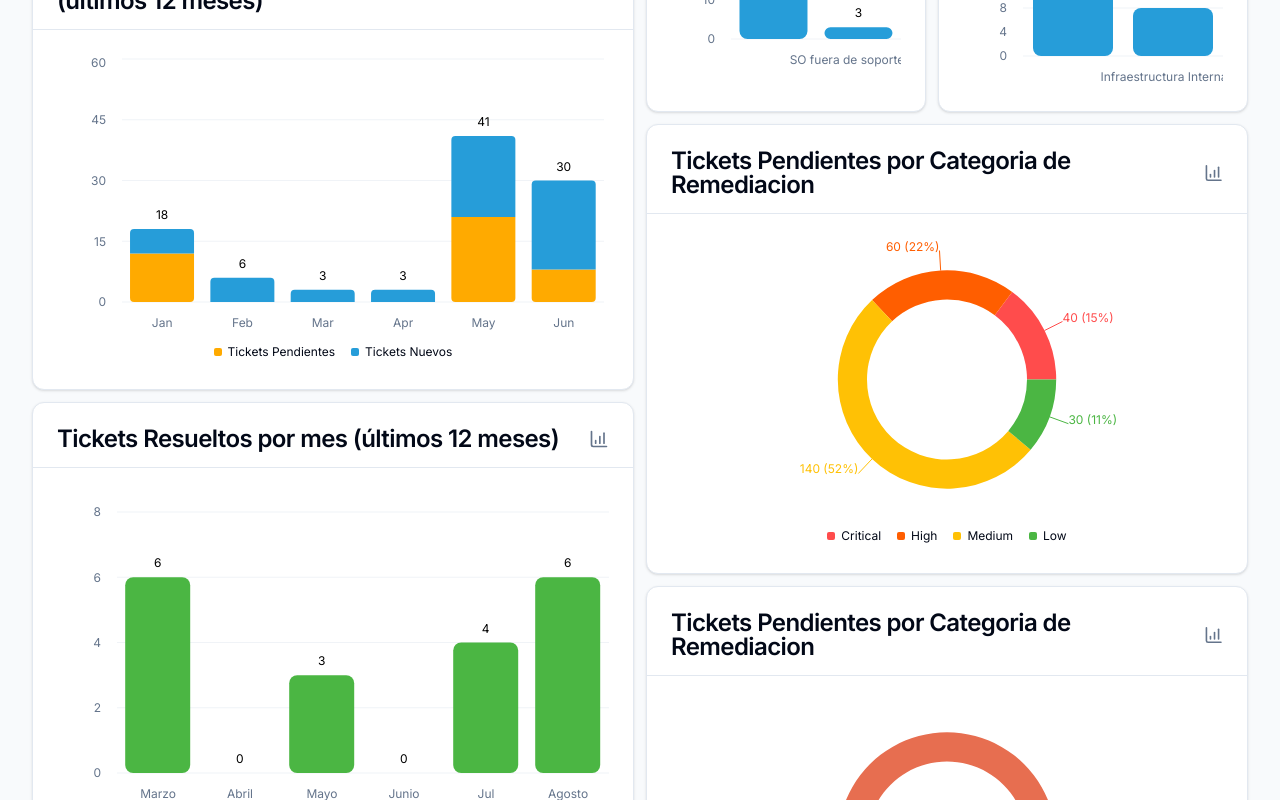
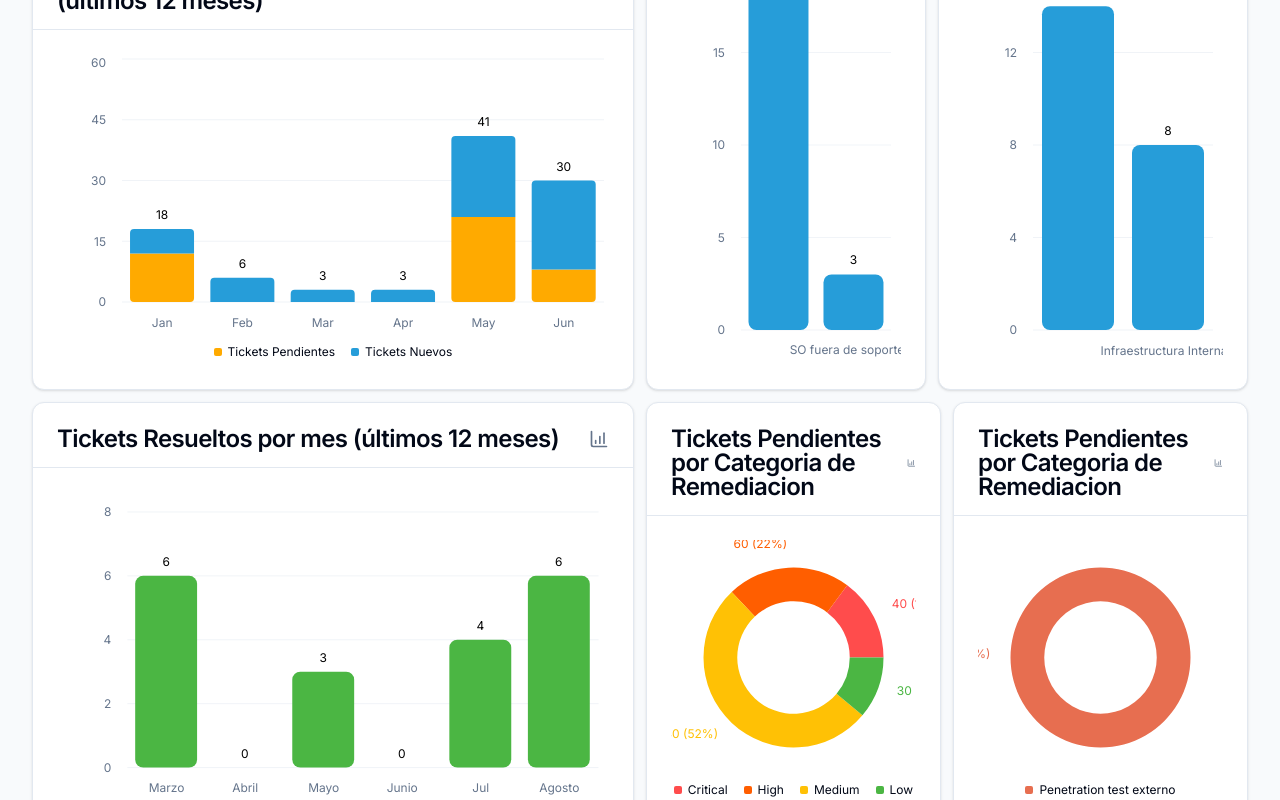
Before and after one commit to redBaron23/sentry, a Next.js app: page / in a window 1280 px wide. Shown: the part 900-1700 px from the top of the page. Built offline with nearby package versions, Linux system fonts and the light colour scheme.

Commit message:
add donut chart

```diff
--- a/src/app/page.tsx
+++ b/src/app/page.tsx
@@ -176,7 +176,7 @@ export default function Home() {
           </div>
         </ChartCard>
       </div>
-      <div className="grid grid-cols-1 md:grid-cols-2 gap-3">
+      <div className="grid grid-cols-1 md:grid-cols-2 gap-3 pb-3">
         <div className="flex flex-col gap-3">
           <div className="grid grid-cols-3 gap-3">
             <TicketCountCard title="Tickets Creados" count={8} />
@@ -189,15 +189,9 @@ export default function Home() {
           >
             <StackedBarChart data={last12MonthTicketsChartData} />
           </ChartCard>
-          <ChartCard
-            title="Tickets Resueltos por mes (últimos 12 meses)"
-            cols={1}
-          >
-            <BarChart data={ticketsChartData} />
-          </ChartCard>
         </div>
         <div className="flex flex-col gap-3">
-          <div className="flex grid-cols-2 gap-3">
+          <div className="flex gap-3 h-full">
             <ChartCard
               title="Tickets Pendientes por Categoria de Remediacion"
               cols={1}
@@ -211,6 +205,16 @@ export default function Home() {
               <BarChart data={ticketsPendingRemediationChartData} />
             </ChartCard>
           </div>
+        </div>
+      </div>
+      <div className="grid grid-cols-1 md:grid-cols-2 gap-3">
+        <ChartCard
+          title="Tickets Resueltos por mes (últimos 12 meses)"
+          cols={1}
+        >
+          <BarChart data={ticketsChartData} />
+        </ChartCard>
+        <div className="flex gap-3">
           <ChartCard
             title="Tickets Pendientes por Categoria de Remediacion"
             cols={1}
--- a/src/components/atoms/charts/bar-chart.tsx
+++ b/src/components/atoms/charts/bar-chart.tsx
@@ -43,13 +43,14 @@ export function BarChart({ title, data, showYAxis = true }: Props) {
   );
 
   return (
-    <div className="flex flex-col gap-3 text-center">
-      {title && <h6>{title}</h6>}
-      <ChartContainer config={config}>
+    <div className="flex flex-col h-full">
+      {title && <h6 className="text-center mb-2">{title}</h6>}
+      <div className="flex-grow">
+        <ChartContainer config={config} className="h-full w-full">
           <RechartBarChart
             accessibilityLayer
-          margin={{ top: 20 }}
             data={chartData}
+            margin={{ top: 20, right: 10, left: 10, bottom: 5 }}
           >
             <CartesianGrid vertical={false} />
             <XAxis
@@ -70,8 +71,7 @@ export function BarChart({ title, data, showYAxis = true }: Props) {
               dataKey="quantity"
               strokeWidth={2}
               radius={8}
-            activeBar={({ ...props }) => {
-              return (
+              activeBar={({ ...props }) => (
                 <Rectangle
                   {...props}
                   fillOpacity={0.8}
@@ -79,8 +79,7 @@ export function BarChart({ title, data, showYAxis = true }: Props) {
                   strokeDasharray={4}
                   strokeDashoffset={4}
                 />
-              );
-            }}
+              )}
             >
               <LabelList
                 dataKey="quantity"
@@ -93,5 +92,6 @@ export function BarChart({ title, data, showYAxis = true }: Props) {
           </RechartBarChart>
         </ChartContainer>
       </div>
+    </div>
   );
 }
--- a/src/components/atoms/charts/donut-chart.tsx
+++ b/src/components/atoms/charts/donut-chart.tsx
@@ -1,6 +1,11 @@
 "use client";
 
-import { Cell, Pie, PieChart as RechartPieChart } from "recharts";
+import {
+  Cell,
+  Pie,
+  PieChart as RechartPieChart,
+  ResponsiveContainer,
+} from "recharts";
 
 import {
   ChartContainer,
@@ -45,17 +50,24 @@ export function DonutChart({ title, data }: Props) {
   );
 
   return (
-    <div className="flex flex-col gap-3 text-center">
-      {title && <h6>{title}</h6>}
-      <ChartContainer config={config}>
+    <div className="flex flex-col h-full">
+      {title && <h6 className="text-center mb-2">{title}</h6>}
+      <div className="flex-grow">
+        <ChartContainer config={config} className="h-full w-full">
+          <ResponsiveContainer width="100%" height="100%">
             <RechartPieChart>
-          <ChartLegend content={<ChartLegendContent nameKey="name" />} />
+              <ChartLegend
+                content={<ChartLegendContent nameKey="name" />}
+                verticalAlign="bottom"
+                align="center"
+              />
               <Pie
                 data={chartData}
                 dataKey="quantity"
                 nameKey="name"
-            innerRadius={80}
-            labelLine={true}
+                innerRadius="50%"
+                outerRadius="80%"
+                labelLine={false}
                 label={renderCustomizedLabel}
               >
                 {chartData.map((entry, index) => (
@@ -64,7 +76,9 @@ export function DonutChart({ title, data }: Props) {
               </Pie>
               <ChartTooltip content={<ChartTooltipContent />} />
             </RechartPieChart>
+          </ResponsiveContainer>
         </ChartContainer>
+      </div>
     </div>
   );
 }
--- a/src/components/organisms/charts/chart-card.tsx
+++ b/src/components/organisms/charts/chart-card.tsx
@@ -11,7 +11,7 @@ interface Props {
 
 const ChartCard = ({ title, children, cols = 2 }: Props) => {
   return (
-    <Card>
+    <Card className="flex flex-col h-full">
       <CardHeader className="border-b pb-4">
         <div className="flex justify-between items-center">
           <CardTitle>{title}</CardTitle>
@@ -19,9 +19,9 @@ const ChartCard = ({ title, children, cols = 2 }: Props) => {
         </div>
       </CardHeader>
       <CardContent
-        className={clsx("text-center grid grid-cols-1 gap-8 pt-6", {
-          "md:grid-cols-2": cols === 2,
-          "xl:grid-cols-3": cols === 3,
+        className={clsx("text-center grid gap-8 pt-6 flex-grow", {
+          "grid-cols-1 md:grid-cols-2": cols === 2,
+          "grid-cols-1 xl:grid-cols-3": cols === 3,
         })}
       >
         {children}
```
Lines whose indentation alone changed are shown as unchanged.
